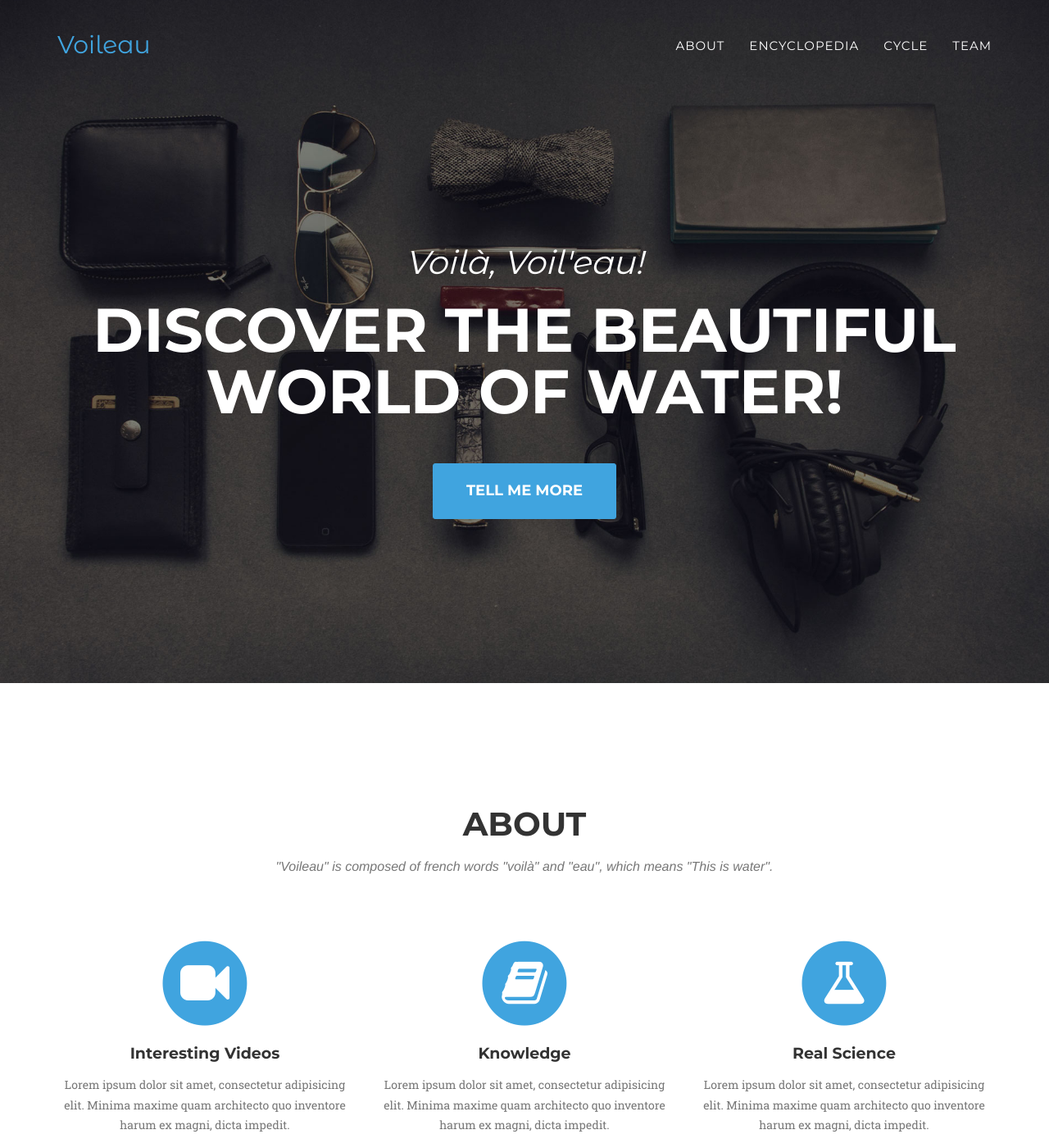
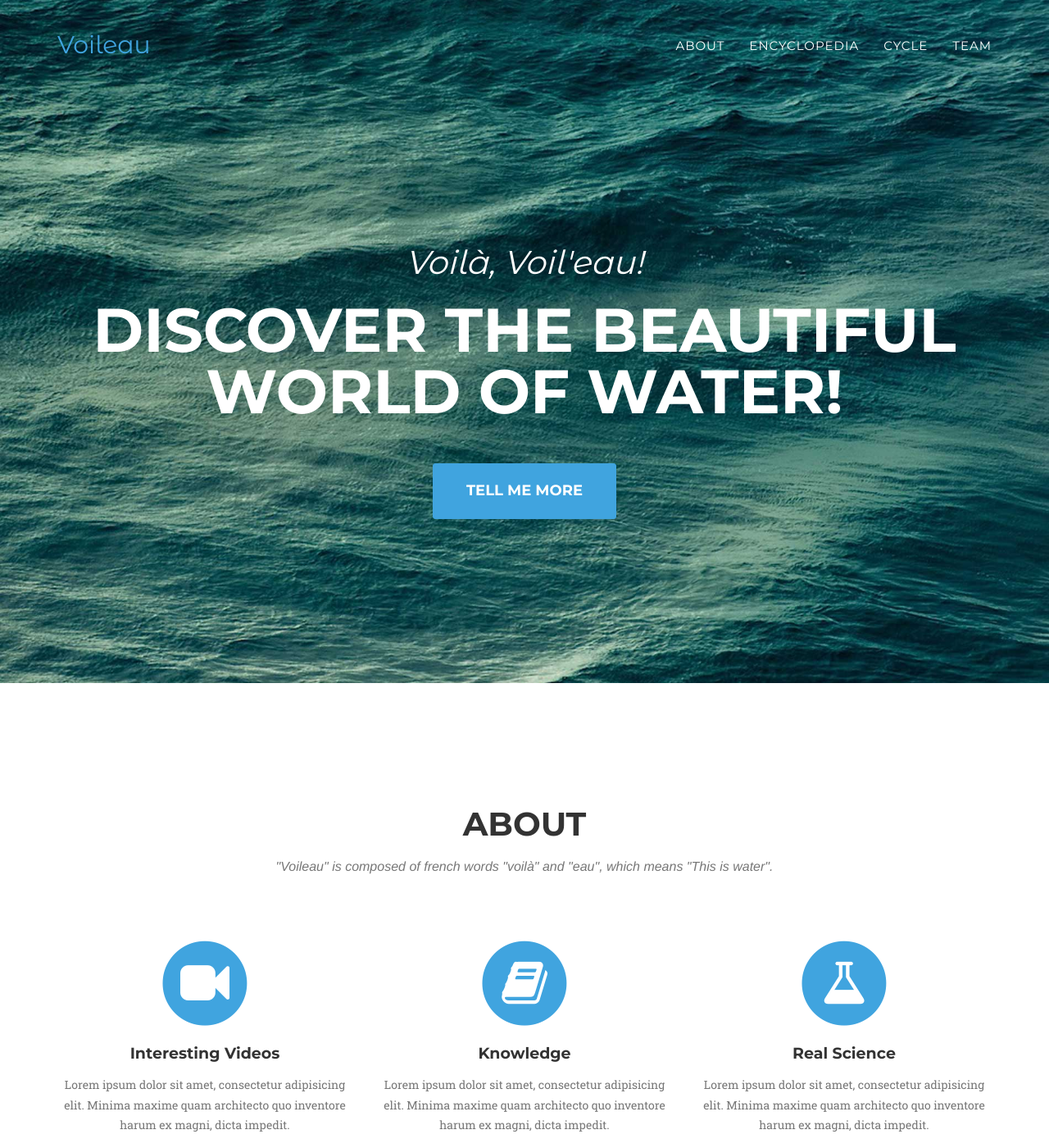
Before and after one commit to renyuanz/voileau, a Jekyll site: the page built from index.html, in a window 1280 px wide and 1400 px high. Shown: the whole window at 82% size. Built offline with Jekyll 4.4.1, drawn with Linux system fonts in a browser that asks for light colours; some web fonts are replaced.

Commit message:
improve header-bg css

```diff
--- a/_config.yml
+++ b/_config.yml
@@ -1,4 +1,4 @@
-url: #https://renyuanz.github.io
+url: https://renyuanz.github.io
 baseurl: /voileau
 
 # Site settings
--- a/_includes/css/agency.css
+++ b/_includes/css/agency.css
@@ -266,7 +266,7 @@ header {
     text-align: center;
     color: #fff;
     background-attachment: scroll;
-    background-image: url(../img/header-bg.jpg);
+    background-image: url({{ site.url }}{{ site.baseurl }}/img/header-bg.jpg);
     background-position: center center;
     background-repeat: none;
     -webkit-background-size: cover;
```
Also changed, not shown: img/header-bg-1.jpg (deleted), img/header-bg.jpg.
